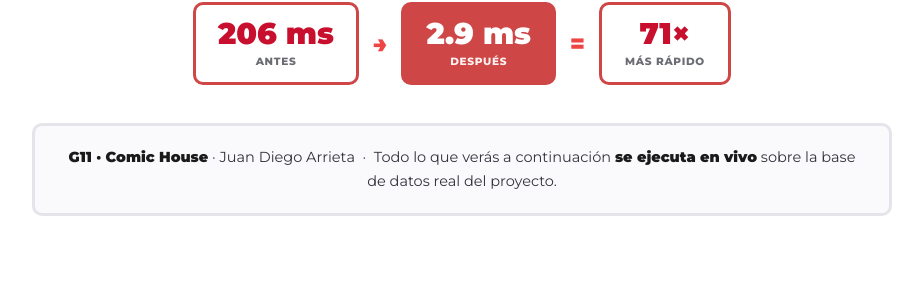
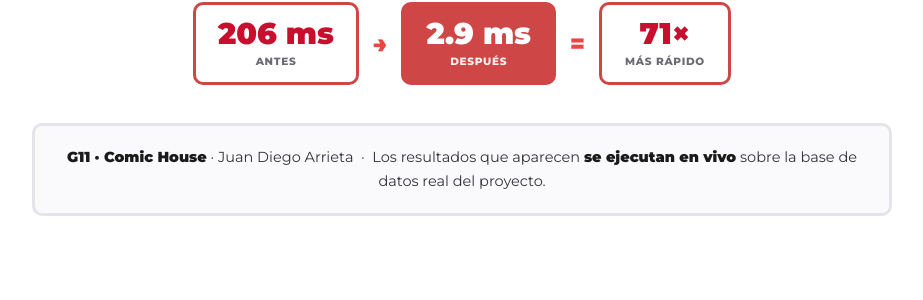
Before and after one commit to Juan-Exe/Comic-House, a PHP site: page /E1_integridad_rendimiento/presentacion/index.php in a window 1280 px wide. Shown: the part 441-741 px from the top of the page, without its empty margins (178-1101 px from the left). Run offline with PHP 8.4, Linux system fonts and the light colour scheme.

Commit message:
Reescribe los textos en tercera persona para exponer en clase
Los textos estaban redactados como si se dirigieran al lector
("Fijate en el escenario intermedio", "Vamos a insertar", "Todo lo que
veras"), que funciona en un informe pero no proyectado ante un
auditorio. La presentacion la lee la clase, no el autor.

42 textos reescritos en impersonal y mas breves:

- "En clase trabajamos un dataset" -> "En clase se trabajo un dataset",
  aclarando ademas que el dataset sale de la base real de Comic House
- "Fijate en el escenario intermedio" -> "El escenario intermedio es el
  revelador"
- "Vamos a insertar una pagina" -> "Se inserta una pagina"
- "Todo lo que veras se ejecuta en vivo" -> "Los resultados que
  aparecen se ejecutan en vivo"
- "Yo defino las reglas" -> "Las reglas las define el proyecto"
- "Mira los campos type, key y Extra" -> "Los campos a observar son..."
- titulos: "Que vamos a ver" -> "Contenido"; "Intentemos romperla" ->
  "Prueba de rechazo"

Verificado con una busqueda de segunda persona sobre el texto visible
(fijate, mira, veras, veamos, vamos a, piensa, tus, puedes, debes):
0 coincidencias. Revisado en Edge.

Co-Authored-By: Claude Opus 5 <noreply@anthropic.com>

```diff
--- a/E1_integridad_rendimiento/presentacion/index.php
+++ b/E1_integridad_rendimiento/presentacion/index.php
@@ -293,7 +293,7 @@ $BASE = '../..';
             <div class="tarjeta gris" style="max-width:860px;margin:22px auto 0">
                 <p style="margin:0" class="centrado">
                     <strong>G11 · Comic House</strong> · Juan Diego Arrieta &nbsp;·&nbsp;
-                    Todo lo que verás a continuación <strong>se ejecuta en vivo</strong> sobre
+                    Los resultados que aparecen <strong>se ejecutan en vivo</strong> sobre
                     la base de datos real del proyecto.
                 </p>
             </div>
@@ -301,7 +301,7 @@ $BASE = '../..';
 
         <!-- ============ 2 · AGENDA ============ -->
         <section class="pagina" data-paso="Agenda">
-            <div class="titulo-seccion"><span class="raya"></span><h2>Qué vamos a ver</h2><span class="raya"></span></div>
+            <div class="titulo-seccion"><span class="raya"></span><h2>Contenido</h2><span class="raya"></span></div>
 
             <div class="dos">
                 <div class="tarjeta">
@@ -345,10 +345,10 @@ $BASE = '../..';
             <div class="titulo-seccion"><span class="raya"></span><h2>De dónde viene este trabajo</h2><span class="raya"></span></div>
 
             <div class="cita">
-                En clase trabajamos un dataset de <strong>pedidos</strong> con defectos
+                En clase se trabajó un dataset de <strong>pedidos</strong> con defectos
                 intencionales: 138 filas, de las que 131 sobrevivían a la limpieza.
-                La consigna de E1 fue <strong>transferir esa lógica al proyecto propio</strong>,
-                donde las decisiones ya no vienen dadas: hay que justificarlas.
+                E1 pide <strong>transferir esa lógica al proyecto propio</strong>.
+                El dataset de esta exposición sale de la base real de Comic House.
             </div>
 
             <div class="dos">
@@ -365,7 +365,7 @@ $BASE = '../..';
                     <h3>E1 · Comic House</h3>
                     <ul class="puntos">
                         <li>Dataset propio, exportado de la base real del proyecto</li>
-                        <li><strong>Yo defino las reglas</strong> y tengo que justificarlas</li>
+                        <li>Las reglas <strong>las define el proyecto</strong> y hay que justificarlas</li>
                         <li>Editoriales válidas del 1 al 5</li>
                         <li>13 filas → 4 válidas</li>
                     </ul>
@@ -373,9 +373,9 @@ $BASE = '../..';
             </div>
 
             <div class="tarjeta gris">
-                <h3>La pregunta que abrió todo</h3>
+                <h3>La pregunta de partida</h3>
                 <p style="margin:0">Si la aplicación hoy <strong>no muestra datos duplicados</strong>,
-                   ¿qué impide que mañana entren? Responderla es lo que lleva de «limpiar datos»
+                   ¿qué impide que mañana entren? Esa pregunta lleva de «limpiar datos»
                    a «diseñar un sistema que no los acepte».</p>
             </div>
         </section>
@@ -384,7 +384,7 @@ $BASE = '../..';
         <section class="pagina" data-paso="Dataset sucio">
             <div class="titulo-seccion"><span class="raya"></span><h2>Ensuciar el dataset a propósito</h2><span class="raya"></span></div>
 
-            <p class="centrado">Antes de limpiar hacía falta algo que limpiar. Se tomó el export
+            <p class="centrado">Se partió del export
                real de <code>comics.csv</code> — <strong>5 obras</strong> — y se le inyectaron
                <strong>13 defectos</strong> de forma determinista: sin azar, el resultado es
                idéntico en cada ejecución.</p>
@@ -419,7 +419,7 @@ $BASE = '../..';
                         <span class="estado">sin ejecutar</span>
                         <button class="boton">Ver la bitácora de defectos</button>
                     </div>
-                    <div class="salida"><span class="vacio">Cada defecto quedó registrado para poder verificar después si la limpieza lo atrapó…</span></div>
+                    <div class="salida"><span class="vacio">Cada defecto queda registrado, para verificar después si la limpieza lo detecta…</span></div>
                 </div>
             </div>
         </section>
@@ -430,7 +430,7 @@ $BASE = '../..';
 
             <div class="cita">
                 Regla de trabajo: <strong>no corregir datos silenciosamente.</strong>
-                Primero identificar el problema, después decidir qué regla del sistema
+                Primero se identifica el problema y después se decide qué regla del sistema
                 debería impedirlo. En esta fase solo se cuenta.
             </div>
 
@@ -441,14 +441,14 @@ $BASE = '../..';
                         <span class="estado">sin ejecutar</span>
                         <button class="boton">Ver el dataset sucio</button>
                     </div>
-                    <div class="salida"><span class="vacio">Cada fila con la regla que viola. Las marcadas ✓ son las que sobrevivirán…</span></div>
+                    <div class="salida"><span class="vacio">Cada fila con la regla que viola. Las marcadas ✓ son las que sobreviven…</span></div>
                 </div>
             </div>
 
             <p class="apunte centrado" style="margin:0">
-                Un detalle: <em>Absolute Batman</em> aparece con dos problemas a la vez.
-                La fila con PK duplicada arrastra también una violación de la clave natural
-                — <strong>un solo defecto se propaga</strong>.
+                <em>Absolute Batman</em> aparece con dos problemas a la vez:
+                la fila con PK duplicada arrastra también una violación de la clave natural.
+                <strong>Un solo defecto se propaga.</strong>
             </p>
         </section>
 
@@ -473,8 +473,8 @@ $BASE = '../..';
               ↓
 <span class="com">      se aparta, no se corrige</span></pre>
                     <p class="apunte" style="margin:0">Parece un typo evidente, pero corregirlo
-                       sería <strong>suponer la intención</strong> del dato. Si el sistema empieza
-                       a adivinar, deja de ser auditable.</p>
+                       sería <strong>suponer la intención</strong> del dato. Un sistema que
+                       adivina deja de ser auditable.</p>
                 </div>
             </div>
 
@@ -485,7 +485,7 @@ $BASE = '../..';
                         <span class="estado">sin ejecutar</span>
                         <button class="boton">Ver la reconciliación</button>
                     </div>
-                    <div class="salida"><span class="vacio">13 filas iniciales − 2 duplicadas − 7 inválidas = 4 válidas…</span></div>
+                    <div class="salida"><span class="vacio">Reconciliación: 13 filas − 2 duplicadas − 7 inválidas = 4 válidas…</span></div>
                 </div>
             </div>
         </section>
@@ -540,8 +540,8 @@ $BASE = '../..';
 
             <div class="cita">
                 El controlador insertaba <strong>dentro del bucle</strong> que recorre las
-                imágenes extraídas del CBR. Con 220 páginas: <strong>220 viajes</strong> a
-                MariaDB. Y como mysqli trabaja en <em>autocommit</em>, también
+                imágenes extraídas del CBR. Con 220 páginas eso son <strong>220 viajes</strong>
+                a MariaDB y, como mysqli trabaja en <em>autocommit</em>, también
                 <strong>220 commits</strong> sincronizados a disco.
             </div>
 
@@ -566,7 +566,7 @@ foreach ($imagenes as $idx => $img) {
                             <span class="estado">sin ejecutar</span>
                             <button class="boton">Ver original</button>
                         </div>
-                        <div class="salida"><span class="vacio">El archivo original está guardado, no reconstruido…</span></div>
+                        <div class="salida"><span class="vacio">El archivo original se conserva en el repositorio, no está reconstruido…</span></div>
                     </div>
                 </div>
             </div>
@@ -613,7 +613,7 @@ try {
                         <span class="estado">sin ejecutar</span>
                         <button class="boton">Ver el diff real</button>
                     </div>
-                    <div class="salida"><span class="vacio">Rojo = lo que se quitó · Verde = lo que entró…</span></div>
+                    <div class="salida"><span class="vacio">En rojo lo que se quitó, en verde lo que entró…</span></div>
                 </div>
             </div>
         </section>
@@ -633,9 +633,9 @@ try {
             </table>
 
             <div class="cita">
-                Fíjate en el escenario intermedio: <strong>solo envolver los 220 INSERT en una
-                transacción ya da 12×</strong>, sin cambiar la forma de la consulta. El costo
-                dominante no era el INSERT — era <strong>el commit por fila</strong>.
+                El escenario intermedio es el revelador: <strong>solo envolver los 220 INSERT en
+                una transacción ya da 12×</strong>, sin cambiar la forma de la consulta.
+                El costo dominante no era el INSERT sino <strong>el commit por fila</strong>.
             </div>
 
             <div class="tarjeta ancha">
@@ -645,7 +645,7 @@ try {
                         <span class="estado">sin ejecutar</span>
                         <button class="boton">Medir ahora (~25 s)</button>
                     </div>
-                    <div class="salida"><span class="vacio">Inserta 220 páginas tres veces con cada estrategia. Los números variarán un poco según la carga de la máquina…</span></div>
+                    <div class="salida"><span class="vacio">Inserta 220 páginas tres veces con cada estrategia. Los números varían un poco según la carga de la máquina…</span></div>
                 </div>
             </div>
         </section>
@@ -659,14 +659,14 @@ try {
 
             <div class="dos crece">
                 <div class="tarjeta ancha">
-                    <h3>Plan que elige por su cuenta</h3>
+                    <h3>Plan que elige el motor</h3>
                     <div class="consola">
                         <div class="cmd-fila" data-cmd="explain_antes">
                             <span class="cmd-txt">EXPLAIN SELECT … ORDER BY orden</span>
                             <span class="estado">sin ejecutar</span>
                             <button class="boton">Ejecutar</button>
                         </div>
-                        <div class="salida"><span class="vacio">Mira los campos type, key y Extra…</span></div>
+                        <div class="salida"><span class="vacio">Los campos a observar son type, key y Extra…</span></div>
                     </div>
                 </div>
 
@@ -678,7 +678,7 @@ try {
                             <span class="estado">sin ejecutar</span>
                             <button class="boton">Ejecutar</button>
                         </div>
-                        <div class="salida"><span class="vacio">El mismo dato, otra estrategia…</span></div>
+                        <div class="salida"><span class="vacio">Los mismos datos, otra estrategia de acceso…</span></div>
                     </div>
                 </div>
             </div>
@@ -705,7 +705,7 @@ try {
                             <span class="estado">sin ejecutar</span>
                             <button class="boton">Comprobar</button>
                         </div>
-                        <div class="salida"><span class="vacio">¿Cuánto pesa un capítulo dentro de la tabla?</span></div>
+                        <div class="salida"><span class="vacio">Cuánto pesa un capítulo dentro de la tabla…</span></div>
                     </div>
                 </div>
 
@@ -719,8 +719,8 @@ try {
                         <tr><td>4.000</td><td class="num">880.000</td><td>ref</td></tr>
                     </table>
                     <p class="apunte" style="margin-top:10px">El punto de quiebre está entre 4 y 10
-                       capítulos. <strong>Comic House tiene 8</strong>: con el próximo que se
-                       suba, el índice empieza a usarse solo.</p>
+                       capítulos. <strong>Comic House tiene 8</strong>: con el próximo capítulo
+                       que se suba, el índice empieza a usarse solo.</p>
                 </div>
             </div>
         </section>
@@ -758,7 +758,7 @@ try {
                         <span class="estado">sin ejecutar</span>
                         <button class="boton">Proyectar (~3 min)</button>
                     </div>
-                    <div class="salida"><span class="vacio">Genera hasta 880.000 filas y mide. Tarda unos 3 minutos — mejor lanzarlo y seguir explicando…</span></div>
+                    <div class="salida"><span class="vacio">Genera hasta 880.000 filas y mide. Tarda unos 3 minutos…</span></div>
                 </div>
             </div>
         </section>
@@ -807,25 +807,24 @@ try {
 
         <!-- ============ 11 · ROMPERLA ============ -->
         <section class="pagina" data-paso="Prevención">
-            <div class="titulo-seccion"><span class="raya"></span><h2>Intentemos romperla</h2><span class="raya"></span></div>
+            <div class="titulo-seccion"><span class="raya"></span><h2>Prueba de rechazo</h2><span class="raya"></span></div>
 
             <div class="cita">
-                Vamos a insertar una página con <strong>orden = −5</strong> directamente en
-                la base, saltándonos el PHP. <strong>Si aparece un error, el sistema
-                funciona.</strong>
+                Se inserta una página con <strong>orden = −5</strong> directamente en la base,
+                sin pasar por el PHP. <strong>Si aparece un error, el sistema funciona.</strong>
             </div>
 
-            <p class="apunte centrado">Aquí el error es el resultado deseado: demuestra que la
-               regla se cumple aunque el código de la aplicación falle.</p>
+            <p class="apunte centrado">El error es el resultado deseado: demuestra que la regla
+               se cumple aunque el código de la aplicación falle.</p>
 
             <div class="tarjeta ancha">
                 <div class="consola">
                     <div class="cmd-fila" data-cmd="rechazo">
                         <span class="cmd-txt">INSERT INTO paginas (…) VALUES (1, 'prueba/invalida.jpg', -5, 0)</span>
                         <span class="estado">sin ejecutar</span>
-                        <button class="boton">Intentar romper la base</button>
+                        <button class="boton">Ejecutar el INSERT inválido</button>
                     </div>
-                    <div class="salida"><span class="vacio">Debería aparecer un error de la base rechazando el dato…</span></div>
+                    <div class="salida"><span class="vacio">Debe aparecer un error de la base rechazando el dato…</span></div>
                 </div>
             </div>
         </section>
@@ -889,7 +888,7 @@ try {
                             <span class="estado">sin ejecutar</span>
                             <button class="boton">Una deuda encontrada</button>
                         </div>
-                        <div class="salida"><span class="vacio">Al preparar esto apareció algo que conviene arreglar…</span></div>
+                        <div class="salida"><span class="vacio">Al preparar el entregable apareció algo que conviene corregir…</span></div>
                     </div>
                 </div>
             </div>
@@ -909,8 +908,8 @@ try {
                             A 884 filas el optimizador lo descarta con razón.</li>
                         <li><strong>Optimizar dio correctitud de regalo:</strong> la misma
                             transacción que acelera evita capítulos a medio subir.</li>
-                        <li><strong>Medir cambia la conversación:</strong> «va más rápido» no
-                            es un argumento; 206 → 2.9 ms sí lo es.</li>
+                        <li><strong>Medir cambia la conversación:</strong> «va más rápido» no es un
+                            argumento; 206 → 2.9 ms sí lo es.</li>
                     </ul>
                 </div>
                 <div class="tarjeta">
```
